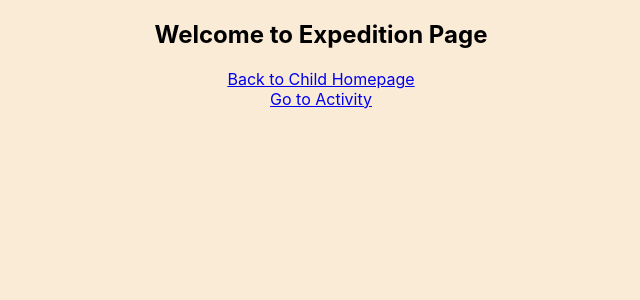
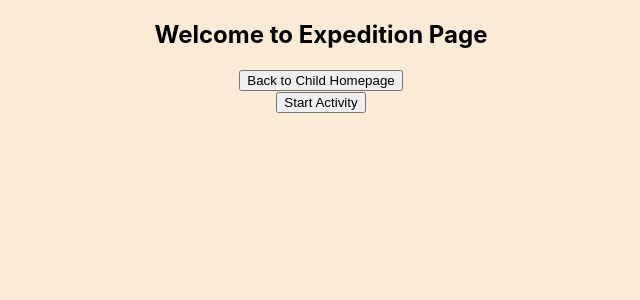
Before and after one commit to SchoolOfCode/final-project_front-end-full-stack-fam, a React (Create React App) app in the folder frontend-final-project/: page /expedition in a window 1280 px wide. Shown: the top 300 px of the page, without its empty margins (319-959 px from the left). Built offline with nearby package versions, Linux system fonts and the light colour scheme.

Commit message:
changed buttons to links, set up more navigation

```diff
--- a/frontend-final-project/src/routes/ActivityIntroPage/ActivityIntroPage.js
+++ b/frontend-final-project/src/routes/ActivityIntroPage/ActivityIntroPage.js
@@ -13,9 +13,17 @@ return(
          <main className= 'main'>
             <div className= "wheel-thing"></div>
 
+            <h1>Ready?</h1>
+
             <nav>
                 <Link to="/activity">
-                    <button className="start-button">Ready?</button>
+                    <button className="start-button">Yea boi</button>
+                </Link>
+            </nav>
+
+            <nav>
+                <Link to="/child">
+                <button className='back-button'>No</button>
                 </Link>
             </nav>
 
--- a/frontend-final-project/src/routes/ChildHomepage/ChildHomepage.js
+++ b/frontend-final-project/src/routes/ChildHomepage/ChildHomepage.js
@@ -11,11 +11,17 @@ export default function ChildHomepage() {
           </p>
         </main>
         <nav>
-          <Link to="/login">Back to Log In</Link>
+          <Link to="/login">
+            <button className='back-button'>Back to Login</button>
+          </Link>
         </nav>
+
         <nav>
-          <Link to="/expedition">Choose Expedition</Link>
+          <Link to="/expedition">
+            <button className='exp-button'>Choose Expedition</button>
+          </Link>
         </nav>
+
       </>
     );
   }
--- a/frontend-final-project/src/routes/ExpeditionPage/ExpeditionPage.js
+++ b/frontend-final-project/src/routes/ExpeditionPage/ExpeditionPage.js
@@ -9,11 +9,19 @@ export default function ExpeditionPage() {
           <h2>Welcome to Expedition Page</h2>
         </main>
         <nav>
-          <Link to="/child">Back to Child Homepage</Link>
+          <Link to="/child">
+            <button className='back-button'>Back to Child Homepage</button>
+            </Link>
         </nav>
+
+
         <nav>
-          <Link to="/activity-intro">Go to Activity</Link>
+          <Link to="/activity-intro">
+            <button className='activity-button'>Start Activity</button>
+          </Link>
         </nav>
+
+
       </>
     );
   }
```
